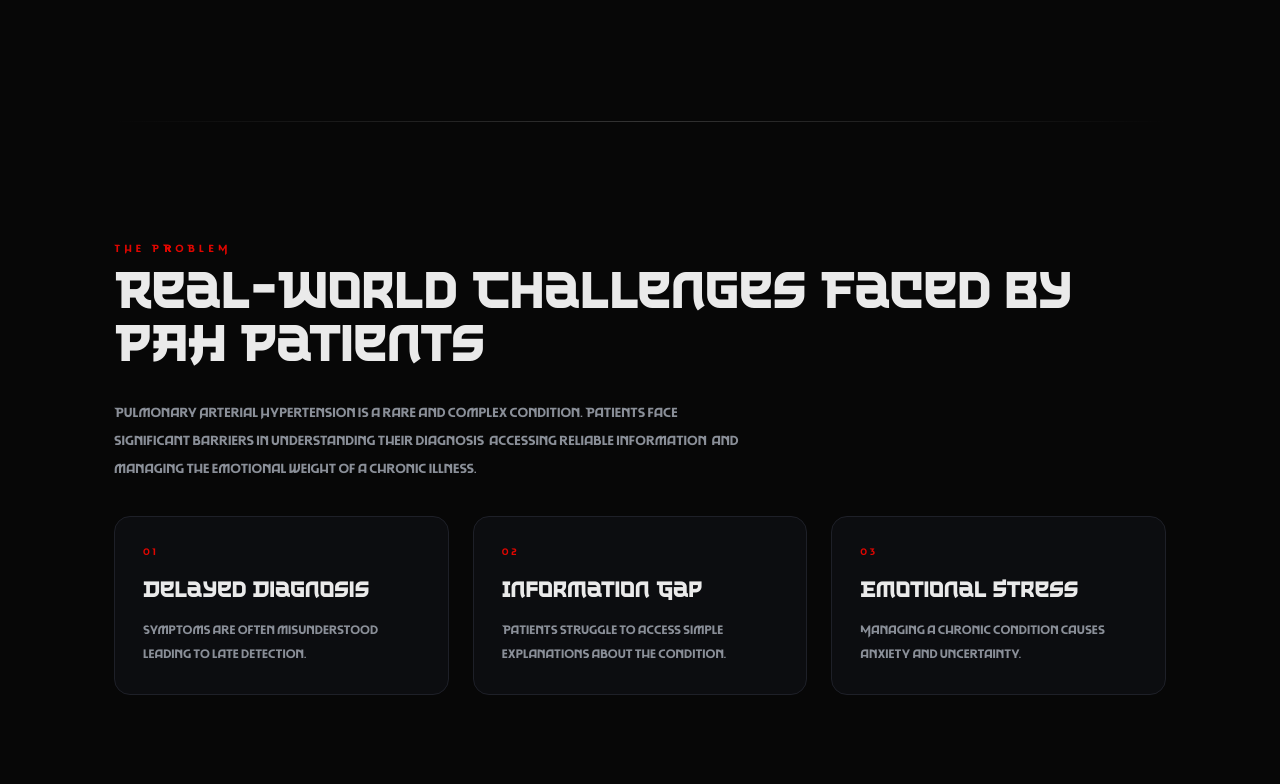
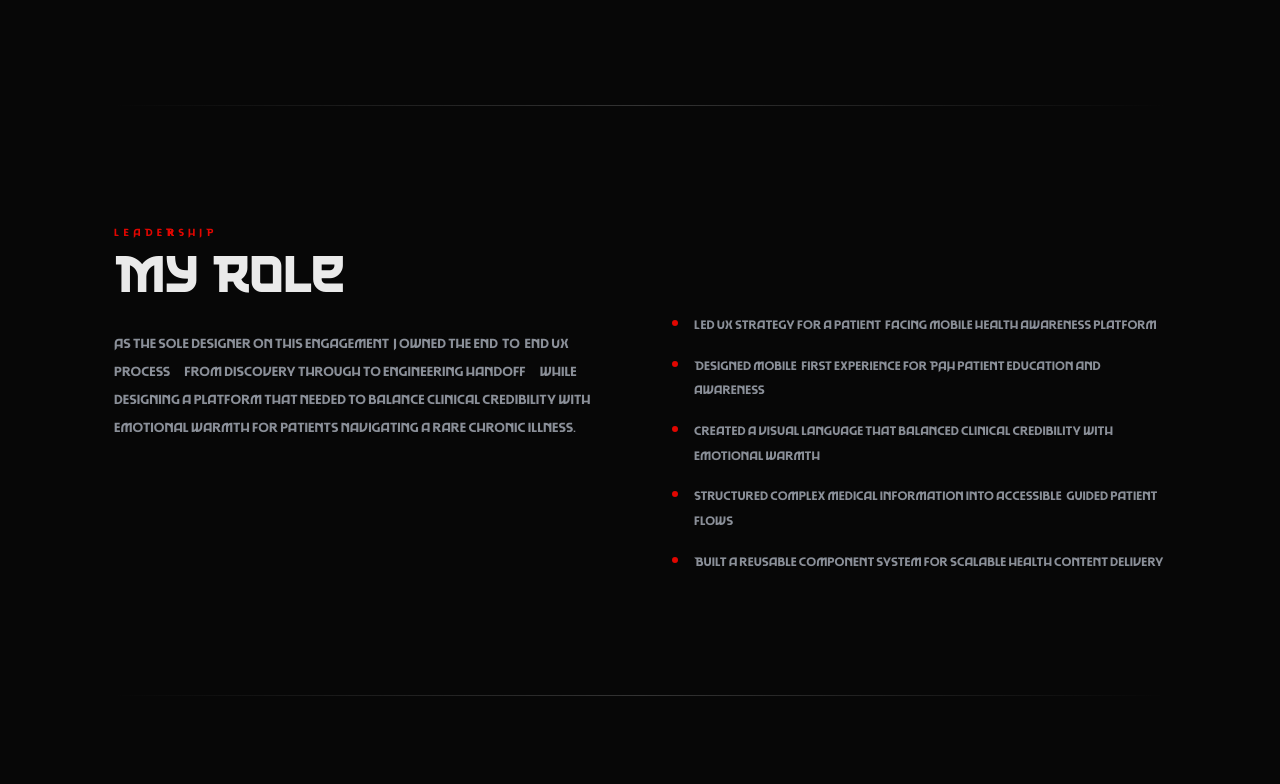
Before and after one commit to arjunuix-creator/arjunwolf-design, a Next.js app: page /work/ph-aware in a window 1280 px wide. Shown: the part 1116-1900 px from the top of the page. Built offline with nearby package versions, Linux system fonts and the light colour scheme.

Commit message:
portfolio leadership improvements

```diff
--- a/app/globals.css
+++ b/app/globals.css
@@ -243,6 +243,12 @@ section {
   }
 }
 
+/* ── Case study paragraph readability ───────────────────────────────────── */
+.case-body {
+  line-height: 1.6;
+  max-width: 720px;
+}
+
 /* ── Minimum touch target size (WCAG 2.5.5 / Apple HIG 44pt) ───────────── */
 button,
 a {
--- a/app/page.tsx
+++ b/app/page.tsx
@@ -1,5 +1,6 @@
 import Navbar from './components/Navbar';
 import Hero from './components/Hero';
+import LeadershipImpact from './components/LeadershipImpact';
 import About from './components/About';
 import DesignPhilosophy from './components/DesignPhilosophy';
 import WorksSection from './components/WorksSection';
@@ -97,6 +98,13 @@ export default function Home() {
         <div id="hero" className="relative">
           <Hero />
         </div>
+
+        <SectionDivider />
+
+        {/* ── Leadership Impact ────────────────────────────────────────────── */}
+        <SectionReveal>
+          <LeadershipImpact />
+        </SectionReveal>
 
         <SectionDivider />
 
--- a/app/work/ph-aware/page.tsx
+++ b/app/work/ph-aware/page.tsx
@@ -177,10 +177,10 @@ export default function PhAwareCaseStudy() {
               {/* Left — text */}
               <Reveal>
                 <Label>Health Tech · Mobile App</Label>
-                <h1 className="font-['The_Last_Shuriken',sans-serif] text-[2.8rem] md:text-[3.8rem] lg:text-[4.4rem] text-[#eaeaea] leading-[1.05] mb-6">
+                <h1 className="font-['The_Last_Shuriken',sans-serif] text-[2.8rem] md:text-[3.8rem] lg:text-[4.4rem] text-[#eaeaea] leading-[1.05] mb-4">
                   Designing a Digital Awareness Platform for Pulmonary Arterial Hypertension
                 </h1>
-                <p className="font-['Blast_Dragon',sans-serif] text-[14px] leading-[2] text-[#8a8f98] mb-8 max-w-[480px]">
+                <p className="font-['Blast_Dragon',sans-serif] text-[14px] leading-[2] text-[#8a8f98] mb-6 max-w-[480px]">
                   A patient-focused platform that helps people understand symptoms,
                   manage treatment awareness, and access reliable health information.
                 </p>
@@ -222,7 +222,45 @@ export default function PhAwareCaseStudy() {
           <Divider />
 
           {/* ══════════════════════════════════════════════════════════════
-              2. REAL-WORLD CHALLENGES
+              2. MY ROLE
+          ══════════════════════════════════════════════════════════════ */}
+          <section className="py-16 md:py-24">
+            <div className="grid grid-cols-1 lg:grid-cols-2 gap-8 lg:gap-16 items-start">
+              <Reveal>
+                <Label>Leadership</Label>
+                <SectionHeading>My Role</SectionHeading>
+                <p className="font-['Blast_Dragon',sans-serif] text-[14px] leading-[2] text-[#8a8f98]">
+                  As the sole designer on this engagement, I owned the end-to-end UX
+                  process — from discovery through to engineering handoff — while
+                  designing a platform that needed to balance clinical credibility with
+                  emotional warmth for patients navigating a rare chronic illness.
+                </p>
+              </Reveal>
+              <Reveal delay={0.1}>
+                <ul className="flex flex-col gap-4 lg:mt-[5.5rem]">
+                  {[
+                    'Led UX strategy for a patient-facing mobile health awareness platform',
+                    'Designed mobile-first experience for PAH patient education and awareness',
+                    'Created a visual language that balanced clinical credibility with emotional warmth',
+                    'Structured complex medical information into accessible, guided patient flows',
+                    'Built a reusable component system for scalable health content delivery',
+                  ].map((item) => (
+                    <li key={item} className="flex items-start gap-4">
+                      <span className="mt-[6px] w-1.5 h-1.5 rounded-full bg-[#e10600] shrink-0" />
+                      <p className="font-['Blast_Dragon',sans-serif] text-[13px] leading-[1.9] text-[#8a8f98]">
+                        {item}
+                      </p>
+                    </li>
+                  ))}
+                </ul>
+              </Reveal>
+            </div>
+          </section>
+
+          <Divider />
+
+          {/* ══════════════════════════════════════════════════════════════
+              3. REAL-WORLD CHALLENGES
           ══════════════════════════════════════════════════════════════ */}
           <section className="py-16 md:py-24">
             <Reveal className="mb-8">
@@ -594,16 +632,16 @@ export default function PhAwareCaseStudy() {
             <Reveal delay={0.1}>
               <div className="grid grid-cols-1 md:grid-cols-3 gap-6">
                 <ImpactCard
-                  title="Improved Awareness"
+                  title="Improved Accessibility to Healthcare Information"
                   description="Patients better understand their symptoms and treatment pathways through clear, visual health content."
                 />
                 <ImpactCard
-                  title="Simplified Education"
-                  description="Complex health information made accessible through plain language, guided flows, and visual storytelling."
+                  title="Mobile-First Awareness Platform"
+                  description="Complex health information made accessible through plain language, guided flows, and visual storytelling — designed for on-the-go use."
                 />
                 <ImpactCard
-                  title="Empowered Patients"
-                  description="Users gain confidence managing their health journey — reducing anxiety and improving treatment adherence."
+                  title="Simplified Complex Medical Education Content"
+                  description="Users gain confidence managing their health journey — reducing anxiety and improving treatment adherence through structured, approachable content."
                 />
               </div>
             </Reveal>
--- a/app/work/tu-cibil/page.tsx
+++ b/app/work/tu-cibil/page.tsx
@@ -119,7 +119,7 @@ export default function TuCibilCaseStudy() {
               {/* Left — text */}
               <Reveal>
                 <Label>Context</Label>
-                <h1 className="font-['The_Last_Shuriken',sans-serif] text-[3.5rem] md:text-[5rem] lg:text-[6rem] text-[#eaeaea] leading-[1.05] mb-6">
+                <h1 className="font-['The_Last_Shuriken',sans-serif] text-[3.5rem] md:text-[5rem] lg:text-[6rem] text-[#eaeaea] leading-[1.05] mb-4">
                   TU CIBIL
                 </h1>
                 <p className="font-['Blast_Dragon',sans-serif] text-[14px] leading-[2] text-[#8a8f98] mb-6 max-w-[500px]">
@@ -869,6 +869,45 @@ export default function TuCibilCaseStudy() {
                 />
               </div>
             </Reveal>
+
+            {/* Qualitative outcome cards */}
+            <Reveal delay={0.15}>
+              <div className="grid grid-cols-1 md:grid-cols-2 gap-5 mt-5">
+                {[
+                  {
+                    title: '150+ Production Screens Designed',
+                    description: 'From an initial 25-screen scope, the platform grew to 150+ production screens across four distinct user journeys — all within a single unified design system.',
+                  },
+                  {
+                    title: 'Platform Used by Banking Analysts Nationwide',
+                    description: 'The redesigned platform is trusted by bank managers and financial analysts across India to evaluate creditworthiness and make high-stakes lending decisions.',
+                  },
+                  {
+                    title: 'Simplified Complex Credit Reporting Workflows',
+                    description: 'Dense data reports and monolithic forms were transformed into structured, scannable dashboards and progressive stepper flows that match how analysts actually think.',
+                  },
+                  {
+                    title: 'Improved Operational Efficiency for Financial Decision Makers',
+                    description: 'By reducing cognitive load and streamlining multi-step workflows, the redesign enabled analysts to process more applications accurately and with less effort.',
+                  },
+                ].map(({ title, description }) => (
+                  <div
+                    key={title}
+                    className="border border-[#1e2028] rounded-2xl p-7 bg-[#0c0d10] hover:border-[#D4AF37]/30 transition-colors duration-300"
+                  >
+                    <div className="w-6 h-6 rounded-full border border-[#D4AF37]/40 flex items-center justify-center mb-4">
+                      <span className="w-2 h-2 rounded-full bg-[#D4AF37]" />
+                    </div>
+                    <h3 className="font-['The_Last_Shuriken',sans-serif] text-[1.2rem] text-[#eaeaea] mb-3">
+                      {title}
+                    </h3>
+                    <p className="font-['Blast_Dragon',sans-serif] text-[13px] leading-[1.8] text-[#8a8f98]">
+                      {description}
+                    </p>
+                  </div>
+                ))}
+              </div>
+            </Reveal>
           </section>
 
           <Divider />
```
Also changed, not shown: app/work/rmt-holotrack/page.tsx (+42 -3 lines).
